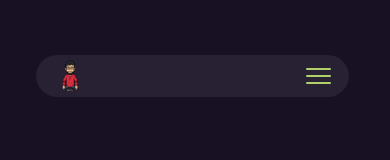
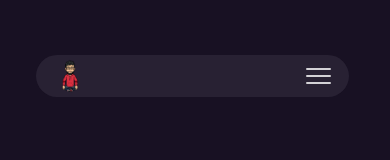
Before and after one commit to jayanthkodurkumar/portfolio, a React (Create React App) app in the folder jayanthportfolio/: page / in a window 390 px wide. Shown: the top 160 px of the page. Built offline with nearby package versions, Linux system fonts and the light colour scheme; a web font is replaced by a local one.

Commit message:
color changes  for navbar  done

```diff
--- a/jayanthportfolio/src/components/Navbar/navbar.css
+++ b/jayanthportfolio/src/components/Navbar/navbar.css
@@ -19,7 +19,7 @@
     width: 10vw;
   }
   .navbar-name {
-    color: #d4fc79;
+    color: #fff;
     width: 53%;
     height: 23px;
     padding-left: 14px;
@@ -72,7 +72,7 @@
   .line-3 {
     width: 25px;
     height: 2px;
-    background: #d4fc79;
+    background: #fff;
     border-radius: 50px;
   }
 }
```
